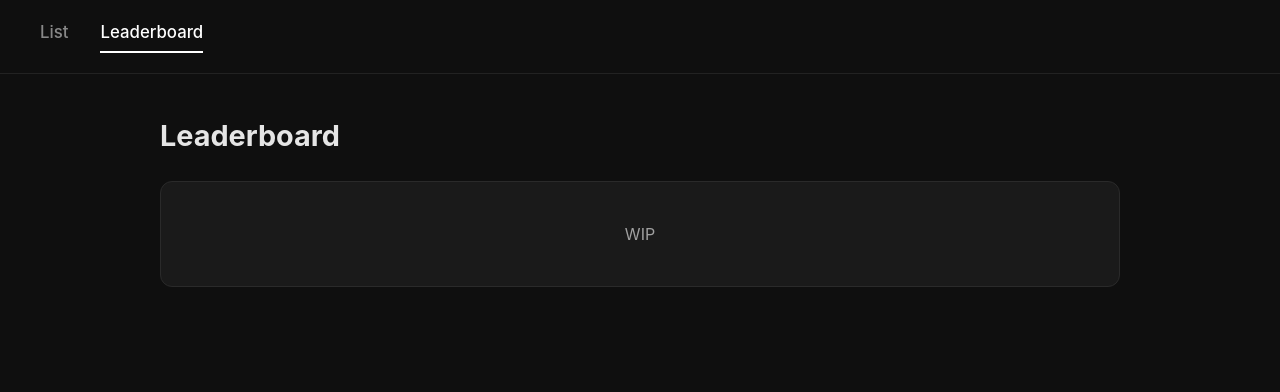
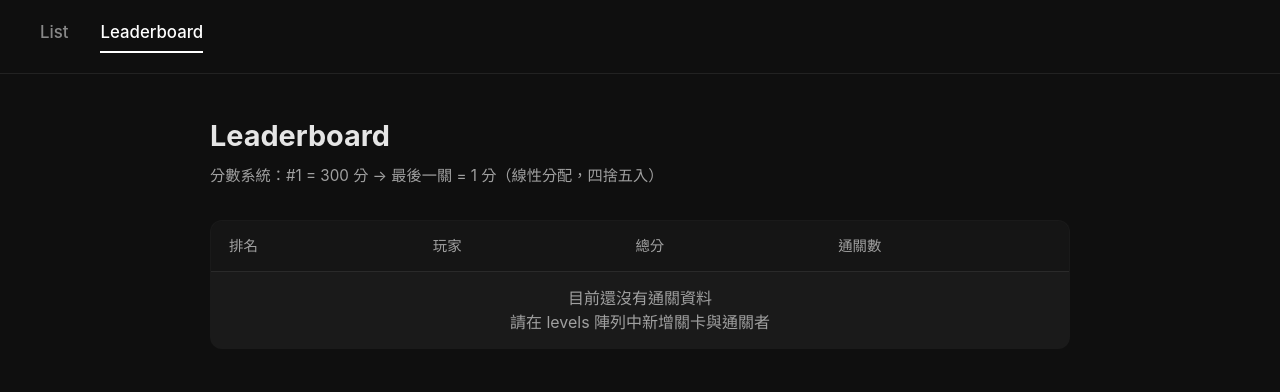
Before and after one commit to gaspn26/mazj.github.io, a plain HTML site: page leaderboard.html in a window 1280 px wide. Drawn offline with Linux system fonts and the light colour scheme.

Commit message:
Update leaderboard.html

```diff
--- a/leaderboard.html
+++ b/leaderboard.html
@@ -11,6 +11,7 @@
       --text: #e5e5e5;
       --text-dim: #a0a0a0;
       --border: #2a2a2a;
+      --accent: #64b5f6;
     }
 
     * {
@@ -59,23 +60,73 @@
     }
 
     .container {
-      max-width: 1000px;
+      max-width: 900px;
       margin: 0 auto;
       padding: 40px 20px;
     }
 
     h1 {
       font-size: 1.8rem;
-      margin-bottom: 24px;
+      margin-bottom: 8px;
     }
 
-    .placeholder {
+    .subtitle {
       color: var(--text-dim);
+      margin-bottom: 32px;
+      font-size: 0.95rem;
+    }
+
+    /* Leaderboard 表格 */
+    .leaderboard {
+      width: 100%;
+      border-collapse: collapse;
       background: var(--surface);
+      border-radius: 12px;
+      overflow: hidden;
       border: 1px solid var(--border);
-      border-radius: 12px;
-      padding: 40px;
+    }
+
+    .leaderboard th {
+      text-align: left;
+      padding: 14px 18px;
+      background: #151515;
+      color: var(--text-dim);
+      font-weight: 500;
+      font-size: 0.9rem;
+    }
+
+    .leaderboard td {
+      padding: 14px 18px;
+      border-top: 1px solid #2a2a2a;
+    }
+
+    .leaderboard tr:hover td {
+      background: #222;
+    }
+
+    .rank-cell {
+      width: 70px;
+      font-weight: 600;
+      color: var(--text-dim);
+    }
+
+    .player-cell {
+      font-weight: 500;
+    }
+
+    .points-cell {
+      font-weight: 600;
+      color: #fff;
+    }
+
+    .clears-cell {
+      color: var(--text-dim);
+    }
+
+    .empty {
       text-align: center;
+      padding: 60px 20px;
+      color: var(--text-dim);
     }
   </style>
 </head>
@@ -89,10 +140,98 @@
 
   <div class="container">
     <h1>Leaderboard</h1>
-    <div class="placeholder">
-      WIP
-    </div>
+    <p class="subtitle">分數系統：#1 = 300 分 → 最後一關 = 1 分（線性分配，四捨五入）</p>
+
+    <table class="leaderboard" id="leaderboardTable">
+      <thead>
+        <tr>
+          <th>排名</th>
+          <th>玩家</th>
+          <th>總分</th>
+          <th>通關數</th>
+        </tr>
+      </thead>
+      <tbody id="leaderboardBody">
+        <!-- 由 JavaScript 自動生成 -->
+      </tbody>
+    </table>
   </div>
 
+  <script>
+    // ============================================
+    // 在這裡填入關卡資料（依照排名順序）
+    // 之後新增關卡只要往陣列後面加即可
+    // ============================================
+    const levels = [
+      // 範例格式（目前先留空，之後再填）：
+      // { name: "關卡名稱", victors: ["玩家A", "玩家B"] },
+      // { name: "另一個關卡", victors: ["玩家C"] },
+    ];
+
+    // ============================================
+    // 下面的計算邏輯通常不需要修改
+    // ============================================
+
+    function calculatePoints(rank, totalLevels) {
+      if (totalLevels <= 1) return 300;
+      const points = 300 - (rank - 1) * (299 / (totalLevels - 1));
+      return Math.round(points);
+    }
+
+    function generateLeaderboard() {
+      const totalLevels = levels.length;
+      const playerStats = {}; // { 玩家名稱: { points: 0, clears: 0 } }
+
+      // 計算每位玩家的分數與通關數
+      levels.forEach((level, index) => {
+        const rank = index + 1;
+        const points = calculatePoints(rank, totalLevels);
+
+        level.victors.forEach(player => {
+          if (!playerStats[player]) {
+            playerStats[player] = { points: 0, clears: 0 };
+          }
+          playerStats[player].points += points;
+          playerStats[player].clears += 1;
+        });
+      });
+
+      // 轉成陣列並排序（分數高 → 低）
+      const sortedPlayers = Object.entries(playerStats)
+        .map(([name, stats]) => ({
+          name,
+          points: stats.points,
+          clears: stats.clears
+        }))
+        .sort((a, b) => b.points - a.points || b.clears - a.clears);
+
+      // 渲染表格
+      const tbody = document.getElementById("leaderboardBody");
+
+      if (sortedPlayers.length === 0) {
+        tbody.innerHTML = `
+          <tr>
+            <td colspan="4" class="empty">
+              目前還沒有通關資料<br>
+              請在 levels 陣列中新增關卡與通關者
+            </td>
+          </tr>
+        `;
+        return;
+      }
+
+      tbody.innerHTML = sortedPlayers.map((player, index) => `
+        <tr>
+          <td class="rank-cell">#${index + 1}</td>
+          <td class="player-cell">${player.name}</td>
+          <td class="points-cell">${player.points}</td>
+          <td class="clears-cell">${player.clears}</td>
+        </tr>
+      `).join("");
+    }
+
+    // 啟動
+    generateLeaderboard();
+  </script>
 </body>
 </html>
```
